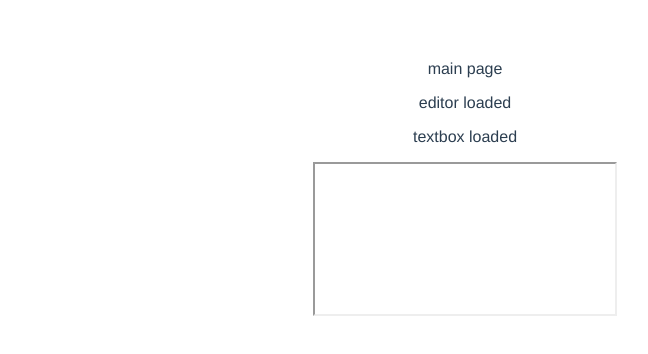
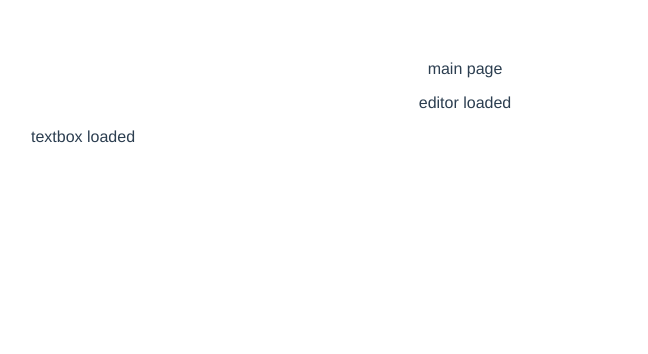
Before and after one commit to Jufebrown/learning-projects, a Vue app in the folder vue-project/text-editor/: page / in a window 1280 px wide. Shown: the top 354 px of the page, without its empty margins (175-823 px from the left). Built offline with nearby package versions, Linux system fonts and the light colour scheme.

Commit message:
make textBox editable

```diff
--- a/vue-project/text-editor/src/components/RichTextBox.vue
+++ b/vue-project/text-editor/src/components/RichTextBox.vue
@@ -1,25 +1,20 @@
 <template>
-  <div class="richTextBox">
+  <div class="richTextBox" contenteditable="true">
     <p>textbox loaded</p>
-    <iframe name="textBox"></iframe>
+
   </div>
 </template>
 
 <script>
   export default {
-    name: 'RichTextBox',
-    methods: {
-      enableEditMode () {
-        textBox.document.designMode = 'on';
-      }
-    },
-    beforemount() {
-      this.enableEditMode()
-    },
+    name: 'RichTextBox'
   }
 </script>
 
 <!-- Add "scoped" attribute to limit CSS to this component only -->
 <style scoped>
-
+  .richTextBox {
+    width: 500px;
+    height: 300px;
+  }
 </style>
```
